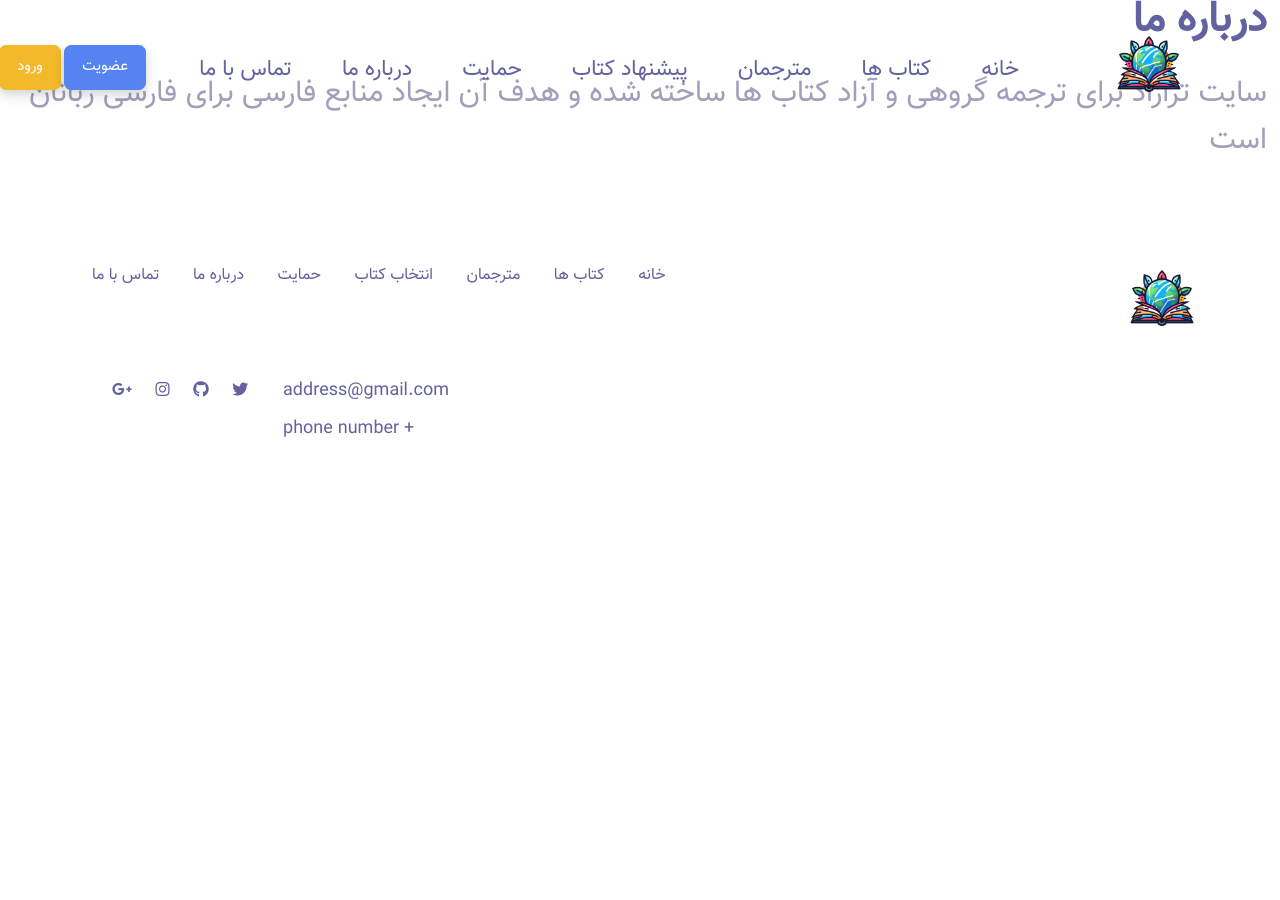
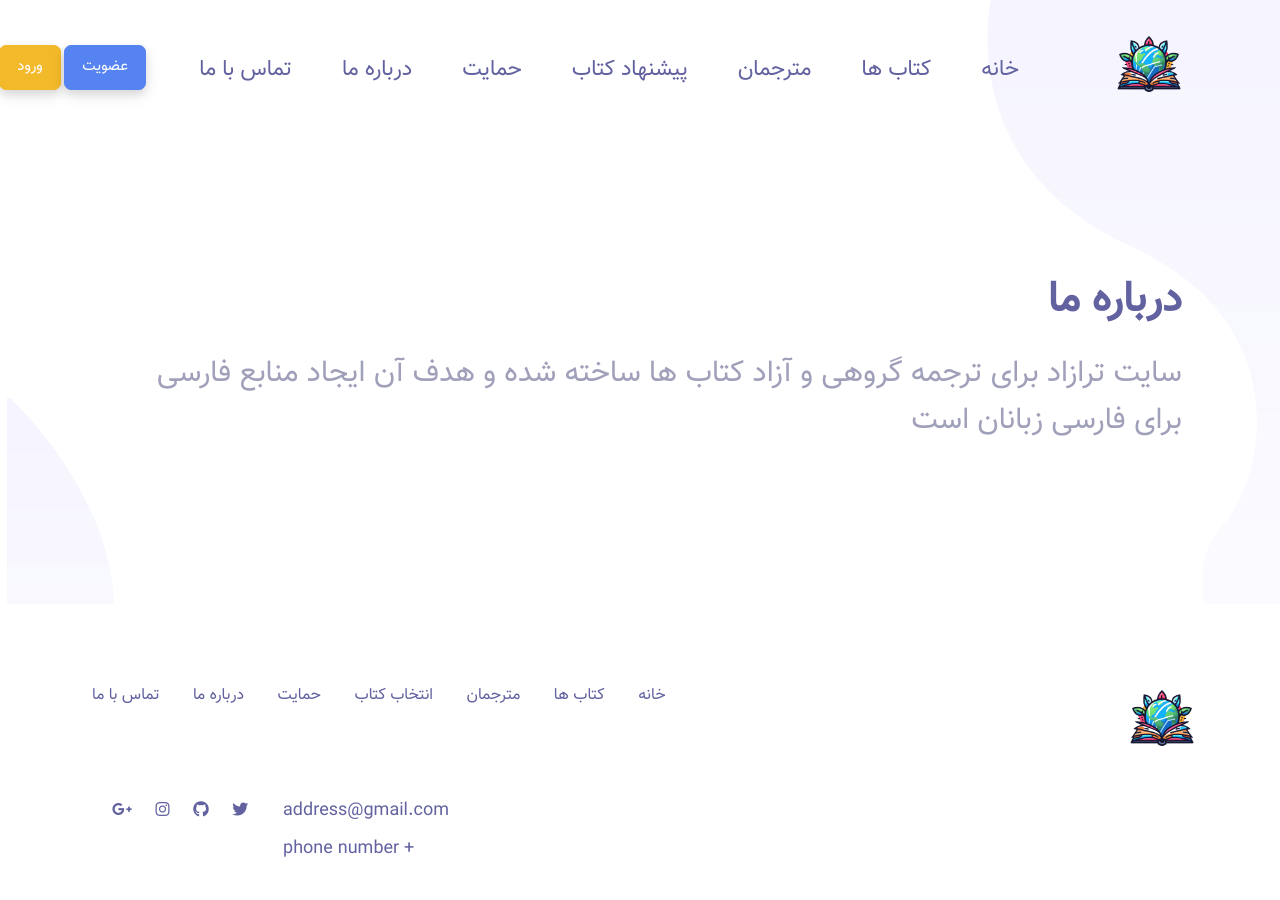
Before and after one commit to ali-hv/tarazad, a Django app: page /about-us in a window 1280 px wide. Before the commit the page ends 437 px from the top, so only its background shows below. Run offline with Django 4.2, Linux system fonts and the light colour scheme; some libraries are stand-ins or nearby versions.

Commit message:
add a section and a div to base.html

```diff
--- a/templates/base/base.html
+++ b/templates/base/base.html
@@ -13,7 +13,13 @@
     <div id="wrapper" class="wrapper clearfix">
     {% include 'base/header.html' %}
 
-    {% block content %}{%  endblock content %}
+    <section id="hero" class="section hero">
+        <div class="container">
+
+            {% block content %}{%  endblock content %}
+
+        </div>
+    </section>
 
     {% include 'base/footer.html' %}
     </div>
```
